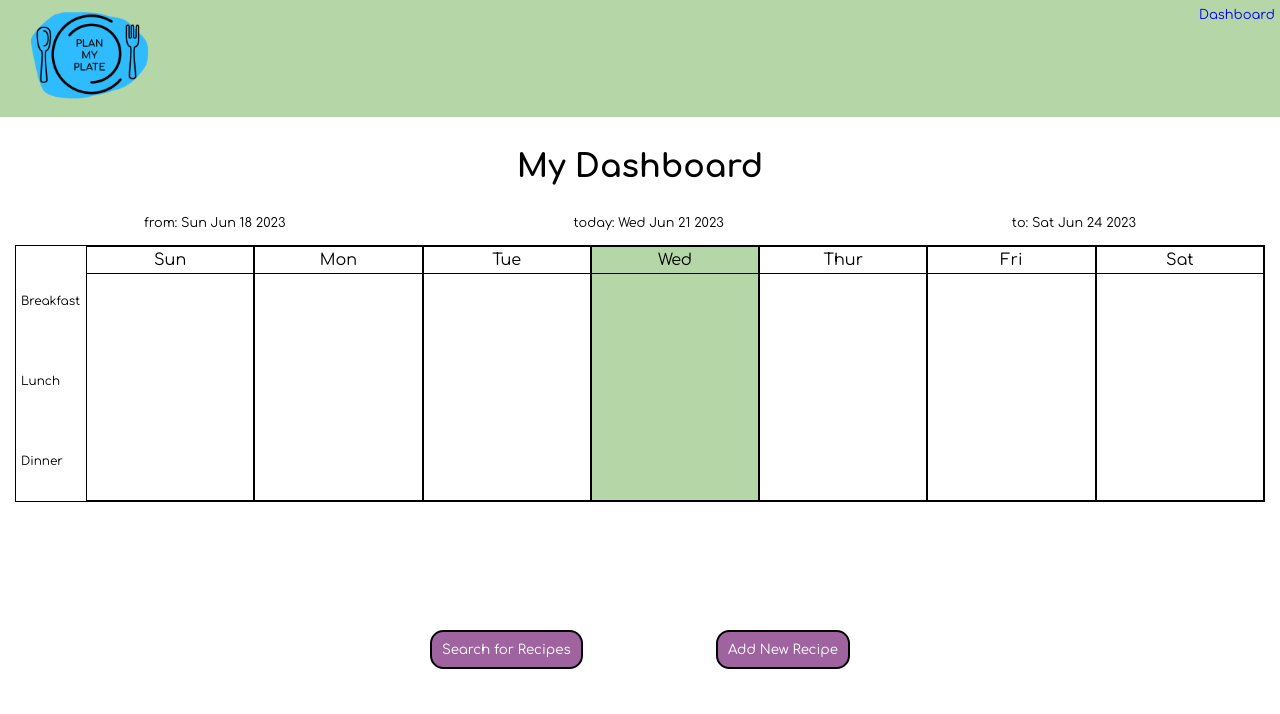
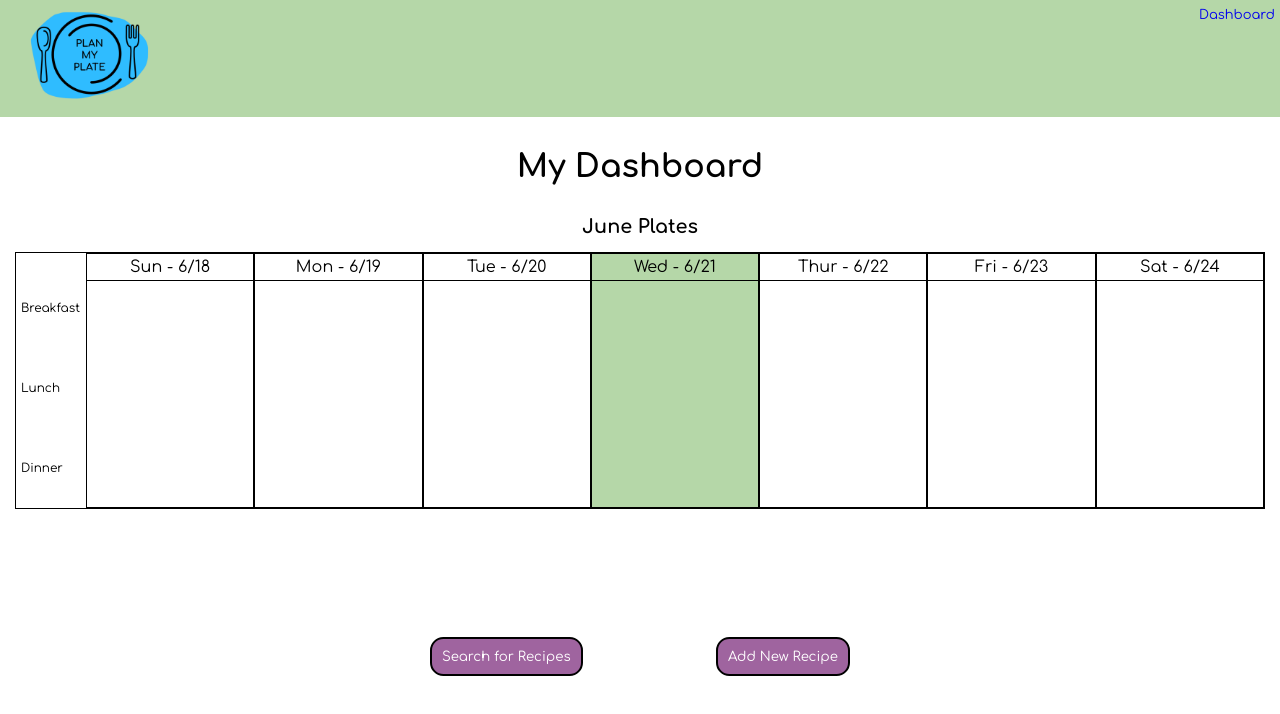
Before and after one commit to PlanMyPlate/pmp_fe, a React (Create React App) app: page /dashboard in a window 1280 px wide. Shown: the top 714 px of the page. Built offline with nearby package versions, Linux system fonts and the light colour scheme.

Commit message:
Add dates to calendar

```diff
--- a/src/components/Calendar/Calendar.js
+++ b/src/components/Calendar/Calendar.js
@@ -1,6 +1,6 @@
 import React from 'react';
 import styled from 'styled-components';
-import {meals, DAYS, addDateBy, areDatesSame, getSunday} from '../../utils';
+import {meals, DAYS, MONTHS, addDateBy, areDatesSame, getSunday} from '../../utils';
 import './Calendar.css';
 
 
@@ -8,9 +8,7 @@ const Calendar = () => {
   return (
     <>
     <FlexBox>
-      <p>from: {getSunday()?.toDateString()}</p>
-      <p>today: {new Date().toDateString()}</p>
-      <p>to: {addDateBy(getSunday(), 6).toDateString()}</p>
+      <h2>{MONTHS[new Date().getUTCMonth()]} Plates</h2>
     </FlexBox>
     <div className="wrapper">
       <HGrid className="main-hgrid" first={"30px"} cols={1}>
@@ -22,10 +20,11 @@ const Calendar = () => {
         <HGrid className="days-grid" cols={7}>
           {
             DAYS.map((day, index) => (
-            <DayWrapper isToday={
+            <DayWrapper
+            isToday={
               areDatesSame(new Date(), addDateBy(getSunday(), index))
             }>
-              <p className="each-day">{day}</p>
+                <p className="each-day">{day} - {addDateBy(getSunday(), index).getUTCMonth() + 1}/{addDateBy(getSunday(), index).getUTCDate()}</p>
             </DayWrapper>
             ))
           }
--- a/src/utils.js
+++ b/src/utils.js
@@ -1,5 +1,6 @@
 export const meals = ['Breakfast', 'Lunch', 'Dinner']
 export const DAYS = ['Sun', 'Mon', 'Tue', 'Wed', 'Thur', 'Fri', 'Sat']
+export const MONTHS = ['January', 'February', 'March', 'April', 'May', 'June', 'July', 'August', 'September', 'October', 'November', 'December']
 
 export const areDatesSame = (first, second) => {
   return first.getFullYear() === second.getFullYear() &&
```
